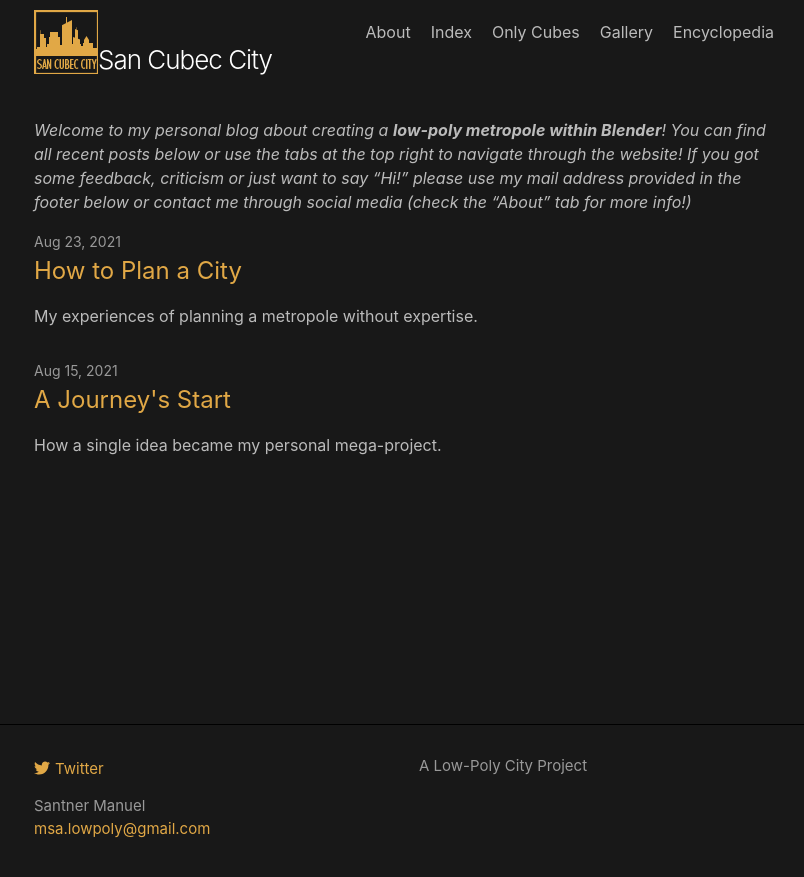
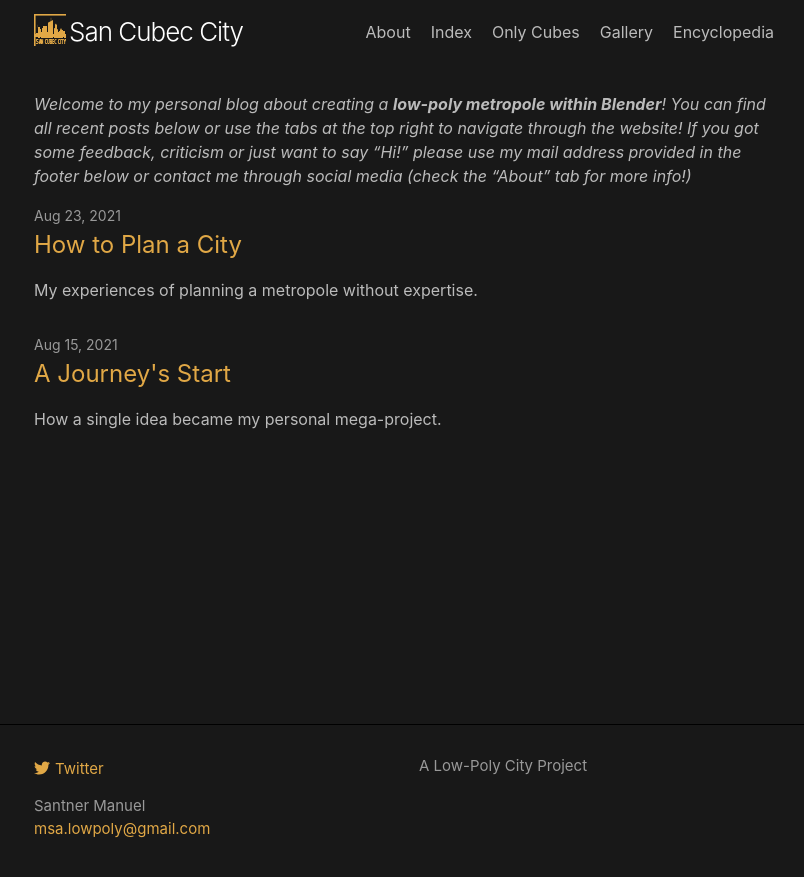
Before and after one commit to kant/san_cubec_blog, a Jekyll site: the page built from index.md, in a window 1280 px wide. Shown: the top 877 px of the page, without its empty margins (236-1040 px from the left). Built offline with Jekyll 4.4.1, drawn with Linux system fonts in a browser that asks for light colours.

Commit message:
adjust masthead image size

```diff
--- a/_sass/minima/_layout.scss
+++ b/_sass/minima/_layout.scss
@@ -17,7 +17,7 @@
 	content: url("/san_cubec_blog/assets/images/home/san_cubec_logo.png");
 	display: inline-block;
 	position: relative;
-	width: 64px;
+	width: 35px;
 	top: 5px;
 }
 
```
Also changed, not shown: assets/images/home/san_cubec_logo.png, assets/logo.png (deleted), logo.png (deleted).
